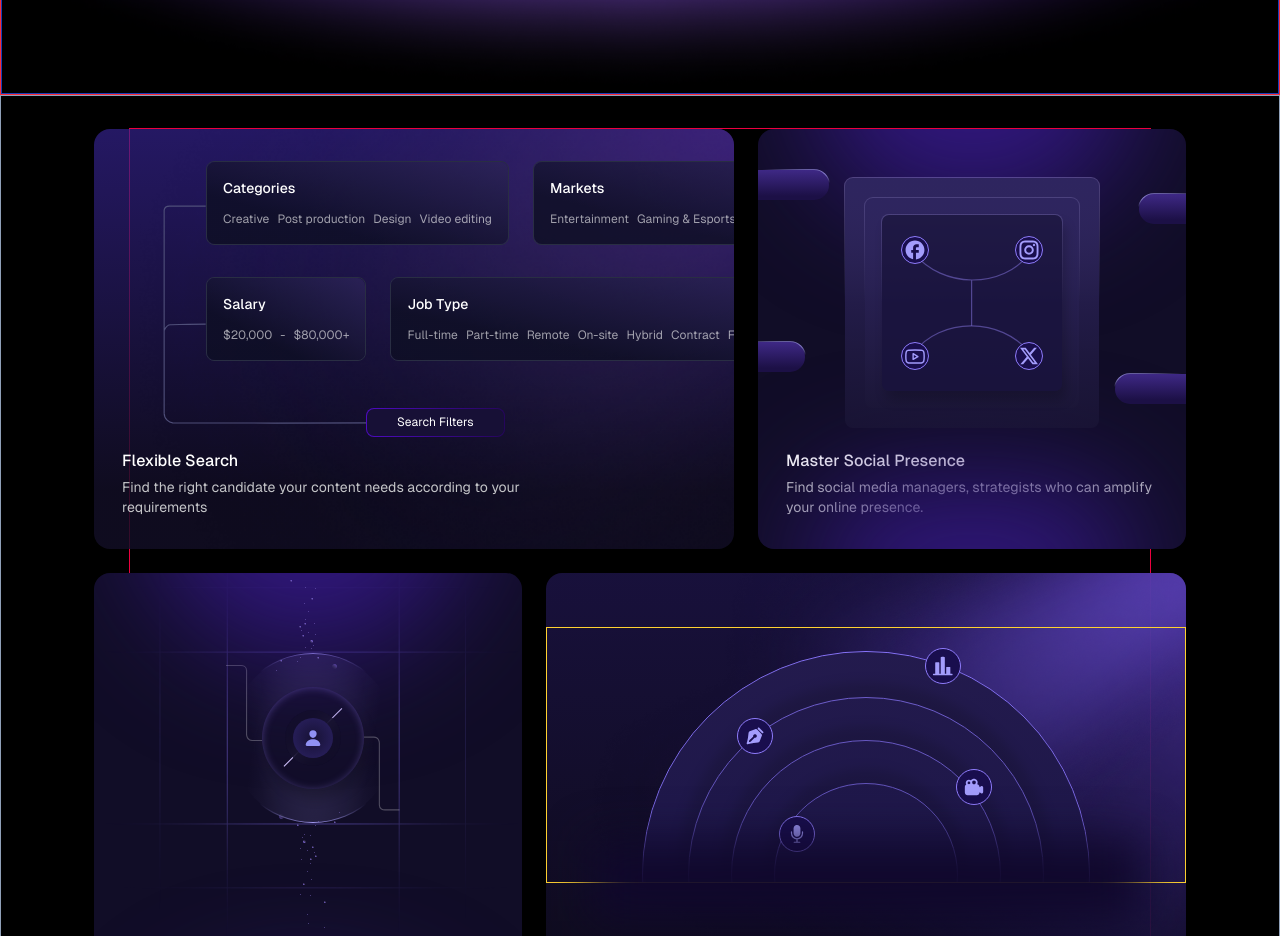
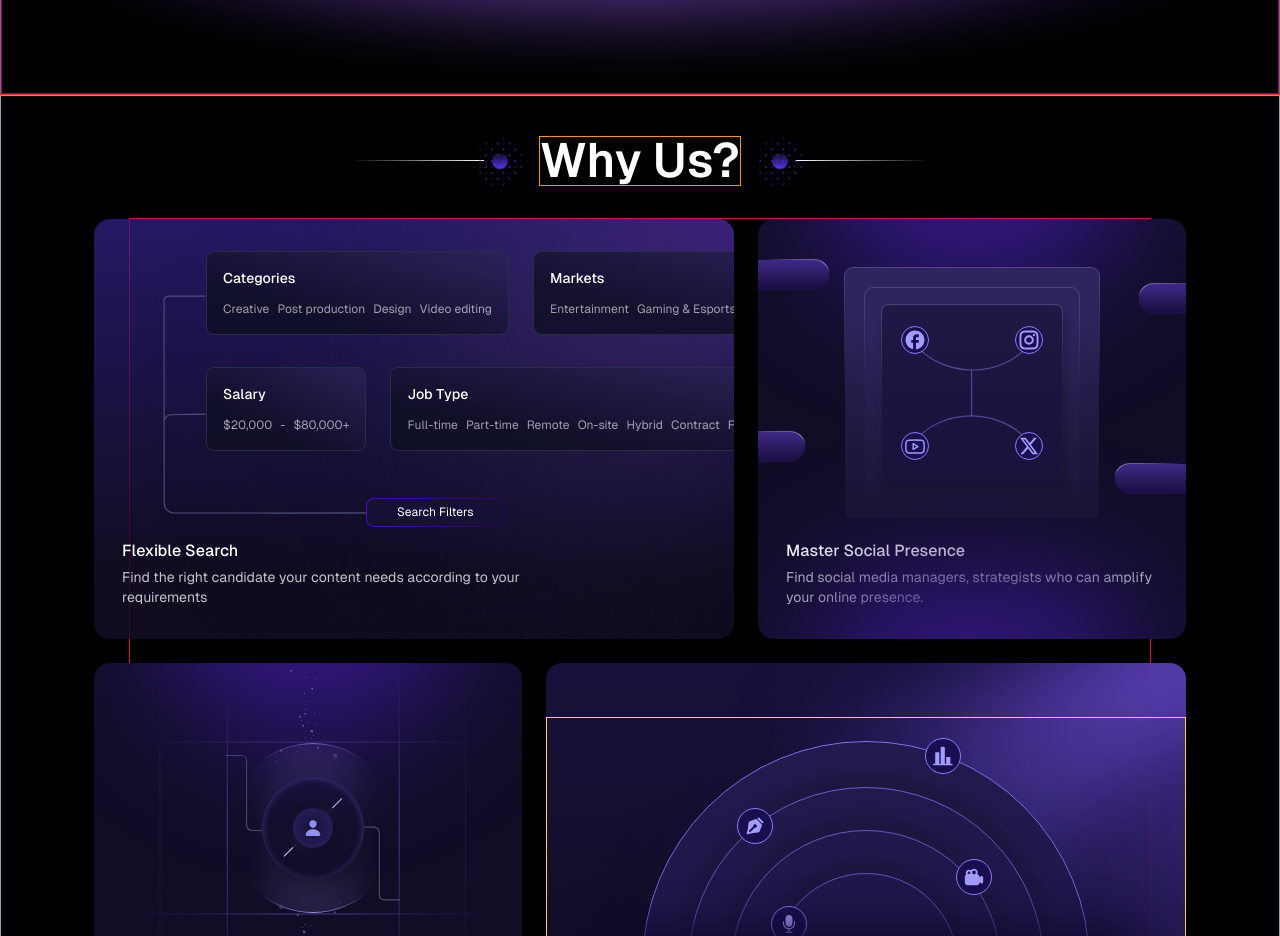
Before and after one commit to Amarprasad33/content-society, a Next.js app: page /templanding in a window 1280 px wide. Shown: the part 1040-1976 px from the top of the page. Built offline with nearby package versions, Linux system fonts and the light colour scheme; no server answers.

Commit message:
min-changes

```diff
--- a/src/app/templanding/page.tsx
+++ b/src/app/templanding/page.tsx
@@ -123,6 +123,29 @@ export default function TempLanding() {
 
       {/* Bento-section */}
       <section className="flex flex-col items-center w-full border border-slate-400 min-h-screen">
+        <div className="border border-amber-500 relative mt-10">
+          <figure className="w-4 h-4 rounded-full bg-gradient-to-t from-[#5C32F5] to-[#7268F6]/10 absolute top-4 -left-12">
+            <div className="w-32 h-px bg-gradient-to-l from-white to-[#999999]/10 absolute top-[7px] right-6"></div>
+          </figure>
+          <div className="text-5xl font-semibold z-10 relative">Why Us?</div>
+          <figure className="w-4 h-4 rounded-full bg-gradient-to-t from-[#5C32F5] to-[#7268F6]/10 absolute z-10 top-4 -right-12">
+            <div className="w-32 h-px bg-gradient-to-r from-white to-[#999999]/10 absolute top-[7px] left-6"></div>
+          </figure>
+          <Image
+            className="absolute z-0 -right-22 -top-2"
+            alt="Textured background"
+            src="/templanding/abstract/dots-light.png"
+            width={100}
+            height={100}
+          />
+          <Image
+            className="absolute z-0 -left-23 -top-2"
+            alt="Textured background"
+            src="/templanding/abstract/dots-light.png"
+            width={100}
+            height={100}
+          />
+        </div>
         {/* First bento gradient */}
         {/* <div class="w-[640px] h-[420px] rounded-lg bg-[linear-gradient(to_bottom,_#120E25_14%,_#352390_69%)]"></div> */}
         {/* <div className="grid gap-6 p-6 grid-cols-1 md:grid-cols-2 lg:grid-cols-6 auto-rows-fr">
@@ -390,7 +413,7 @@ export default function TempLanding() {
                         />
                       </figure>
                       <div className="relative w-[69%] h-[69%] rounded-full bg-[#1A1243] border border-[#8975FD] shadow-[0px_-4px_11px_10px_rgba(0,_0,_0,_0.25)]">
-                        <figure className="w-9 h-9 z-20 rounded-full bg-[#190E4E] border border-[#8F7CFC] absolute top-8 left-[0.3rem] flex items-center justify-center">
+                        <figure className="w-9 h-9 z-20 rounded-full bg-[#190E4E] border border-[#8F7CFC] absolute top-8 -left-[0.2rem] flex items-center justify-center">
                           <Image
                             className=""
                             alt="mic"
```
Also changed, not shown: public/templanding/abstract/dots-light.png (added).
